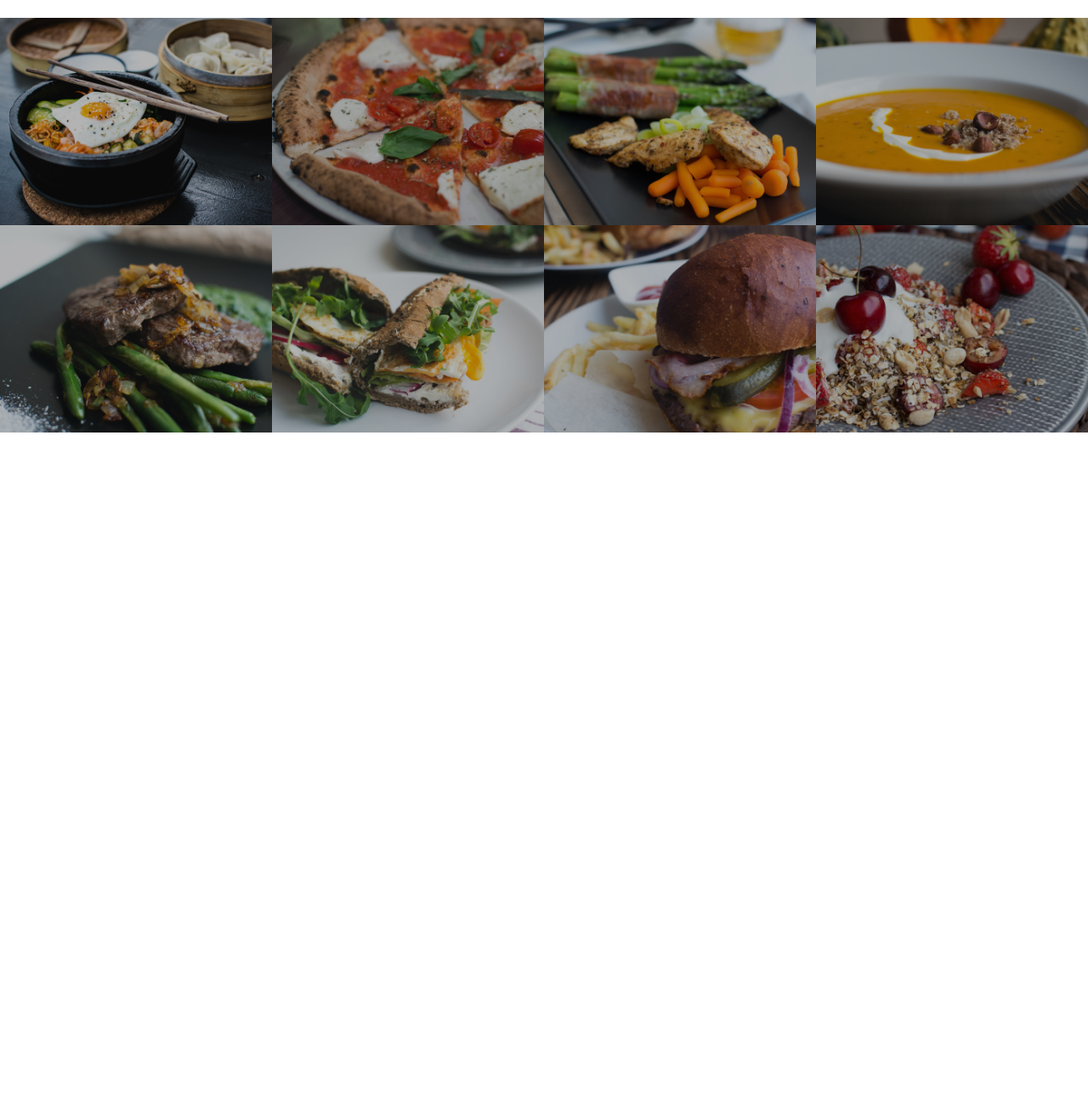
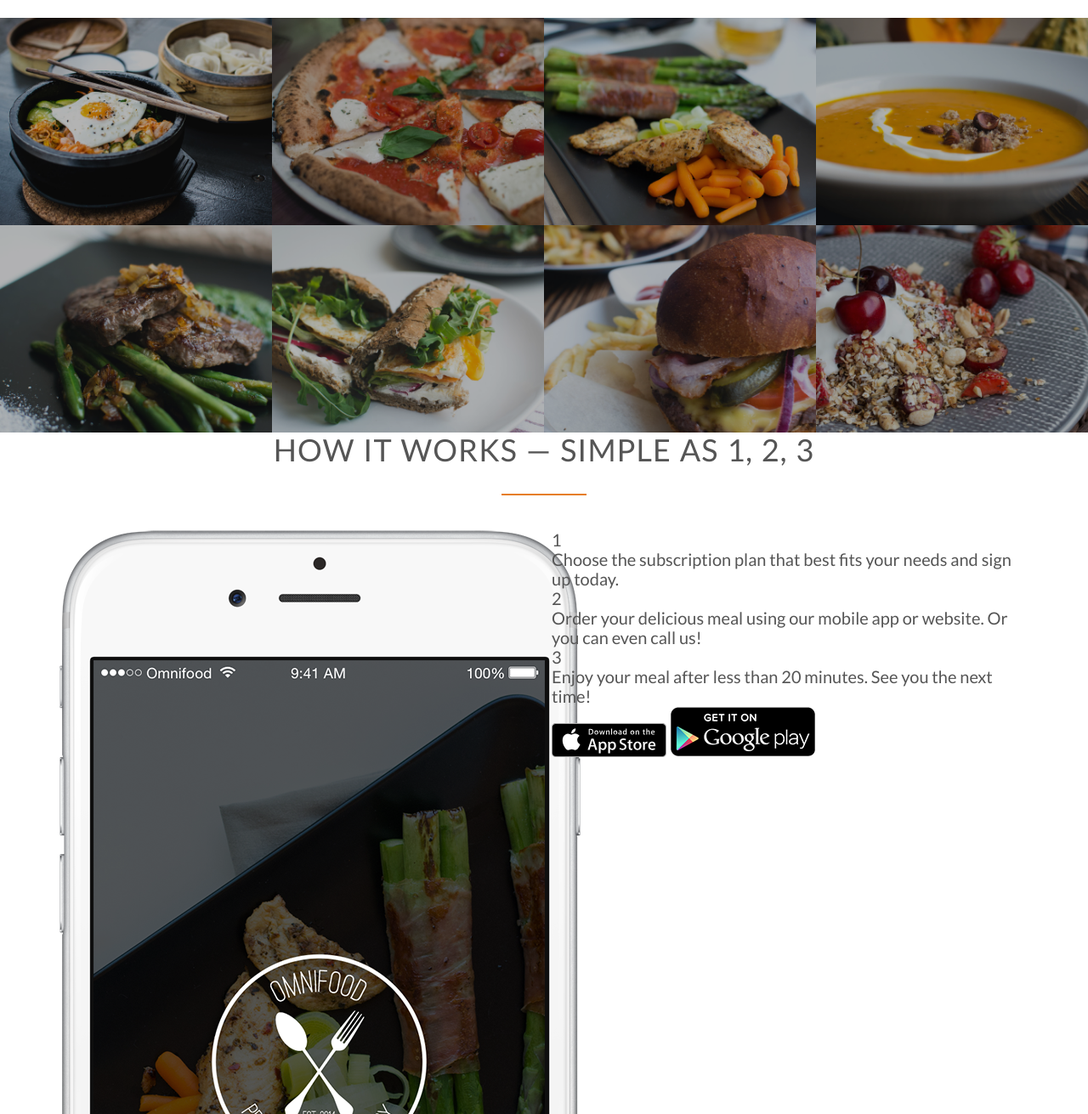
Before and after one commit to Artem-Taranuschenko/food-project, a plain HTML site: page index.html in a window 1280 px wide. Shown: the part 1489-2800 px from the top of the page at 85% size. Before the commit the page ends 1998 px from the top, so only its background shows below. Drawn offline with Linux system fonts and the light colour scheme; files whose address does not match are found by name.

Commit message:
Added How It Works section.

```diff
--- a/index.html
+++ b/index.html
@@ -112,5 +112,32 @@
             </li>
         </ul>
     </section>
+
+    <section class="section-steps">
+        <div class="row">
+            <h2>How it works &mdash; Simple as 1, 2, 3</h2>
+        </div>
+        <div class="row">
+            <div class="col span-1-of-2">
+                <img src="resources/img/app-iPhone.png" alt="Omnifood app on iPhone" class="app-screen">
+            </div>
+            <div class="col span-1-of-2">
+                <div class="works-step">
+                    <div>1</div>
+                    <p>Choose the subscription plan that best fits your needs and sign up today.</p>
+                </div>
+                <div class="works-step">
+                    <div>2</div>
+                    <p>Order your delicious meal using our mobile app or website. Or you can even call us!</p>
+                </div>
+                <div class="works-step">
+                    <div>3</div>
+                    <p>Enjoy your meal after less than 20 minutes. See you the next time!</p>
+                </div>
+                <a href="#" class="btn-app"><img src="resources/img/download-app.svg" alt="App Store button"></a>
+                <a href="#" class="btn-app"><img src="resources/img/download-app-android.png" alt="Play Market button"></a>
+            </div>
+        </div>
+    </section>
 </body>
 </html>
```
